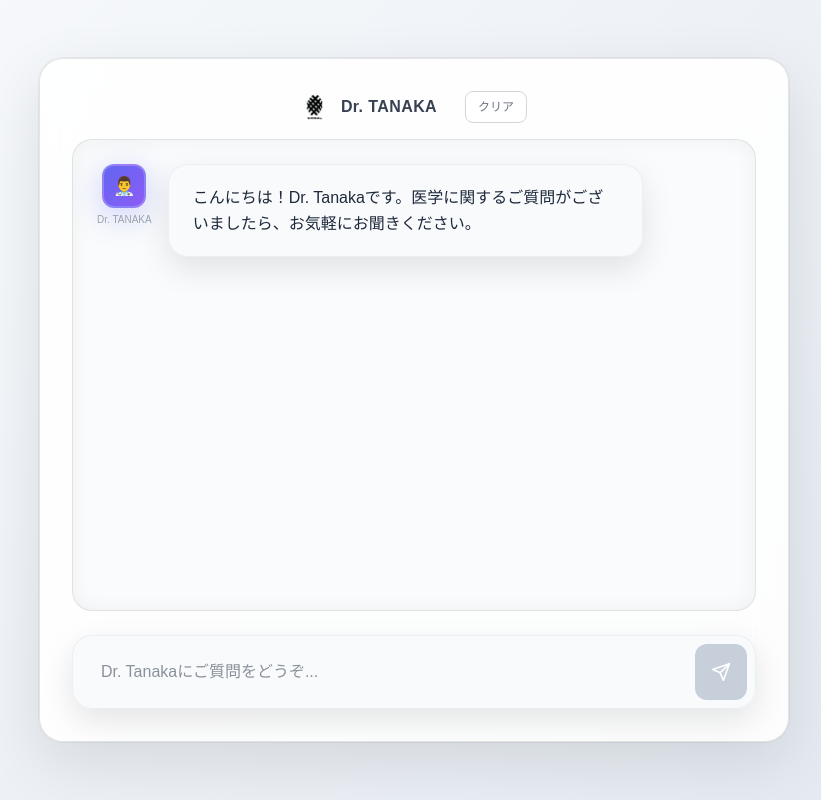
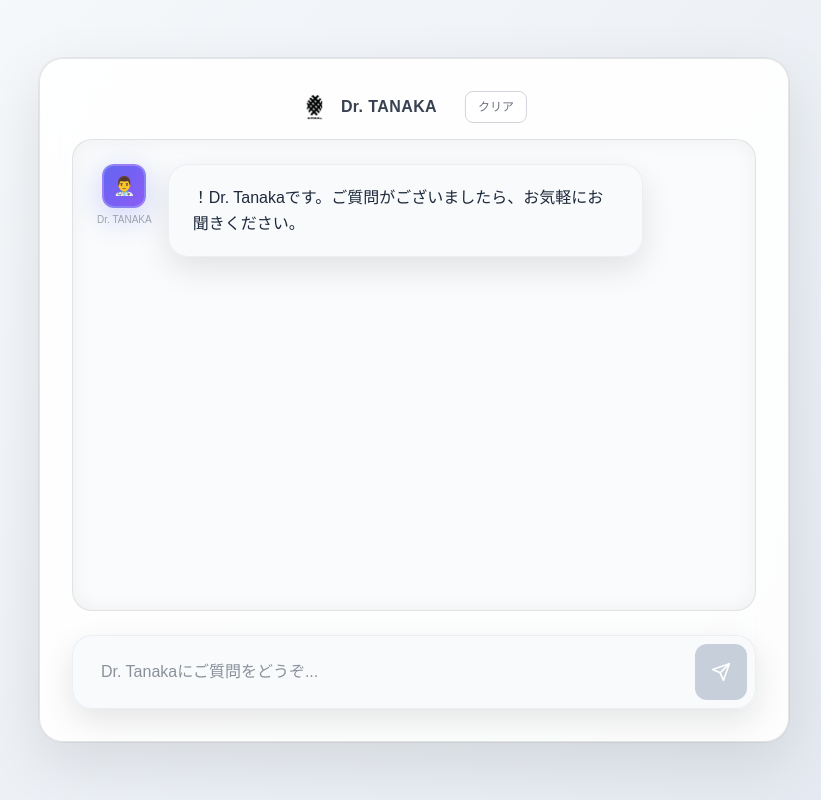
Before and after one commit to Akira9018/toyo-ai-demo, a Next.js app: page / in a window 1280 px wide. Shown: the whole page, without its empty margins (226-1047 px from the left). Built offline with nearby package versions, Linux system fonts and the light colour scheme.

Commit message:
Update index.tsx

```diff
--- a/pages/index.tsx
+++ b/pages/index.tsx
@@ -10,7 +10,7 @@ export default function Home() {
   const [messages, setMessages] = useState<Message[]>([
     {
       sender: "bot",
-      text: "こんにちは！Dr. Tanakaです。医学に関するご質問がございましたら、お気軽にお聞きください。",
+      text: "！Dr. Tanakaです。ご質問がございましたら、お気軽にお聞きください。",
     },
   ]);
 
```
